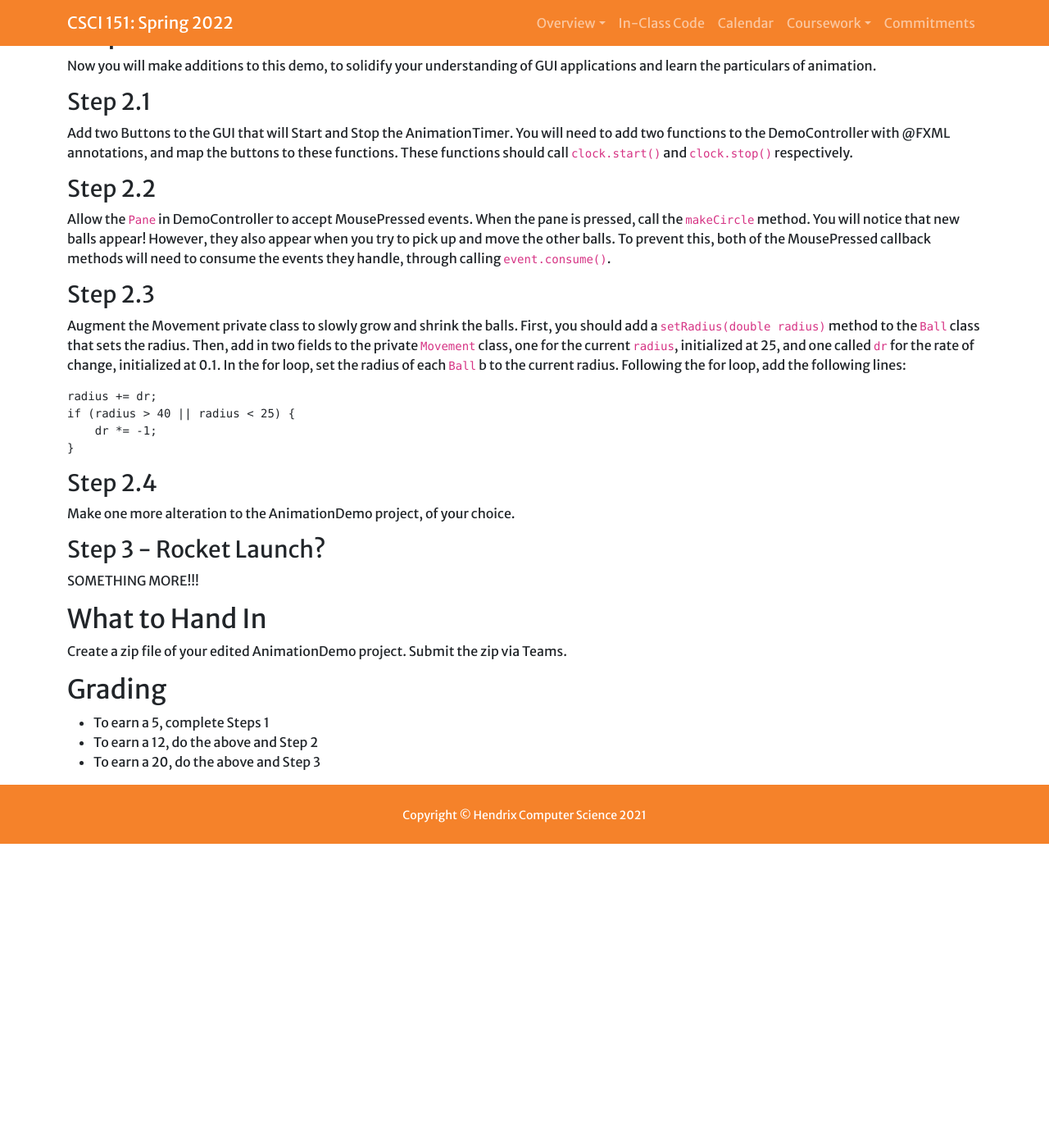
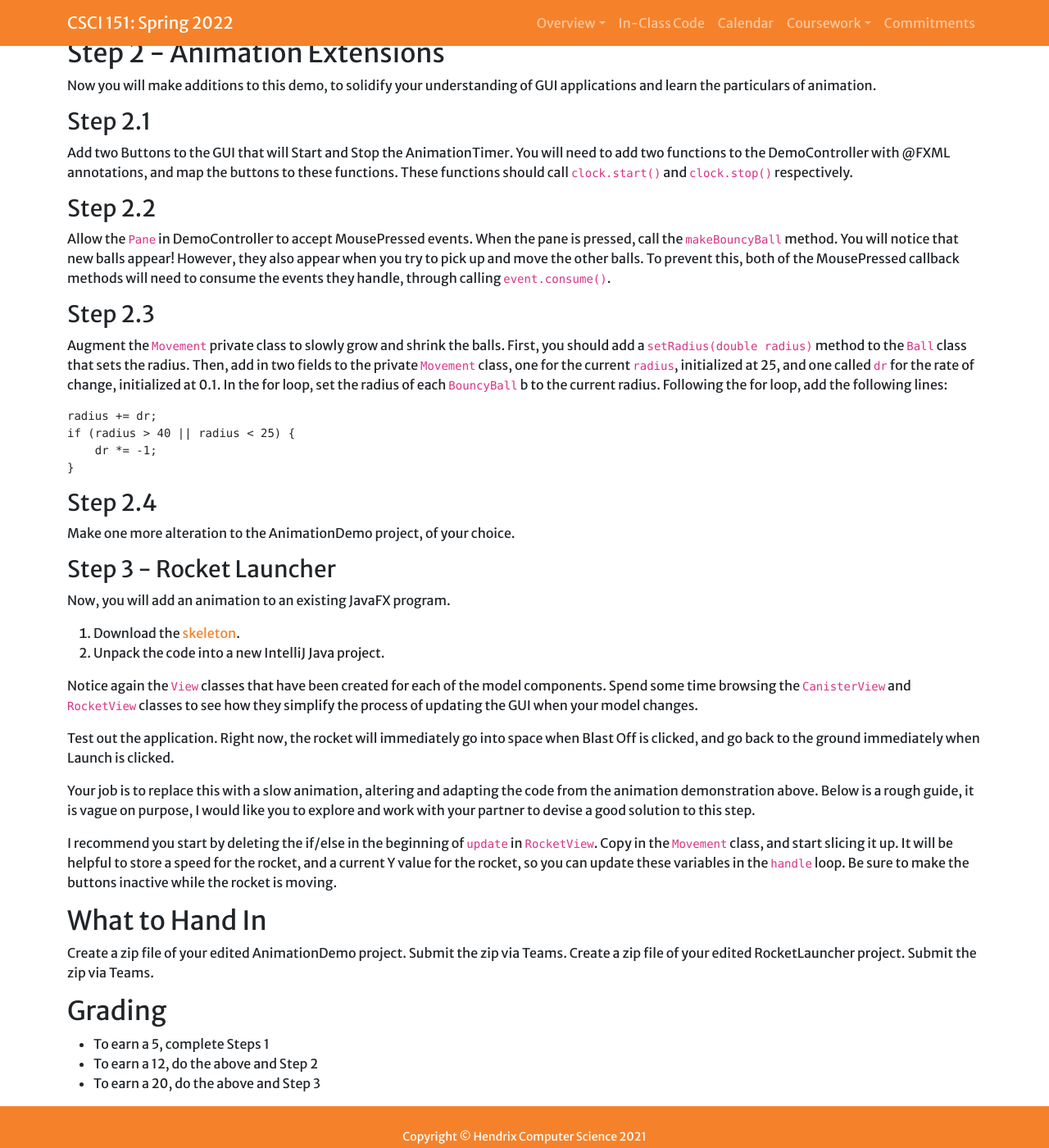
Before and after one commit to Hendrix-CS/csci151, a Jekyll site: the page built from labs/animation.md, in a window 1280 px wide and 1400 px high, scrolled down 732 px. Shown: the whole window at 82% size. Built offline with Jekyll 4.4.1, drawn with Linux system fonts in a browser that asks for light colours; a script that is not in the unit is left out; our own code applies the rules of GitHub Pages for plain Markdown files; before the commit the page ends 1761 px from its top, so only the background shows below that; some of the changed text lies outside the part shown.

Commit message:
Adding in Rocket Launch to Lab description

```diff
--- a/labs/animation.md
+++ b/labs/animation.md
@@ -20,18 +20,20 @@ using JavaFX.
 
 To create an application using JavaFX, we will need a number of pieces.
 There will often be a Model, View, Controller, and Application. For our
-animation example we will deconstruct and augment a bouncing ball demonstration.
+animation example we will deconstruct and augment a bouncing ball demonstration,
+then apply these lessons to make a rocket launch and land.
 
-## Step 1 - Animation
+## Step 1 - Animation Demonstration
 
 1.  Download the [skeleton](../code/animationdemo.zip) for the next two steps.
 2.  Unpack the code into a new IntelliJ Java project.
 
-In this demo, you will find a `Ball` class, the Model portion of our application,
+In this demo, you will find a `BouncyBall` class, the Model portion of our application,
 that controls a bouncing ball in a javafx `Pane`.
 Our FXML view consists of a `BorderPane` with a `Pane` in the center.
 The `DemoController` class
-coordinates between the events collected in the `Pane` view and the `Ball` model.
+coordinates between the events collected in the `Pane` view and the `BouncyBall` model,
+and the `BouncyBallView` class projects the `BouncyBall` on the screen.
 
 Run the GUI to see 5 balls drawn and move on the pane with random directions and
 speeds. When you select a ball, it will change color to red and stop moving. You can
@@ -53,19 +55,18 @@ the buttons to these functions. These functions should call `clock.start()` and
 ### Step 2.2
 
 Allow the `Pane` in DemoController to accept MousePressed events. When the
-pane is pressed, call the `makeCircle` method. You will notice that new balls
+pane is pressed, call the `makeBouncyBall` method. You will notice that new balls
 appear! However, they also appear when you try to pick up and move the
 other balls. To prevent this, both of the MousePressed callback methods will need
 to consume the events they handle, through calling `event.consume()`.
 
 ### Step 2.3
 
-Augment the Movement private class to slowly grow and shrink the
+Augment the `Movement` private class to slowly grow and shrink the
 balls. First, you should add a `setRadius(double radius)` method to the `Ball`
 class that sets the radius. Then, add in two fields to the private `Movement` class,
 one for the current `radius`, initialized at 25, and one called `dr` for the rate of change,
-initialized at 0.1. In the for loop, set the radius of each `Ball` b to the current
-radius. Following the for loop, add the following lines:
+initialized at 0.1. In the for loop, set the radius of each `BouncyBall` b to the current radius. Following the for loop, add the following lines:
 
 <!-- -->
 
@@ -79,13 +80,30 @@ radius. Following the for loop, add the following lines:
 
 Make one more alteration to the AnimationDemo project, of your choice.
 
-### Step 3 - Rocket Launch?
+### Step 3 - Rocket Launcher
 
-SOMETHING MORE!!!
+Now, you will add an animation to an existing JavaFX program.
+
+1.  Download the [skeleton](../code/RocketLauncher.zip).
+2.  Unpack the code into a new IntelliJ Java project.
+
+Notice again the `View` classes that have been created for each of the
+model components. Spend some time browsing the `CanisterView` and `RocketView`
+classes to see how they simplify the process of updating the GUI when your
+model changes.
+
+Test out the application. Right now, the rocket will immediately go into space when
+Blast Off is clicked, and go back to the ground immediately when Launch is clicked.
+
+Your job is to replace this with a slow animation, altering and adapting the code
+from the animation demonstration above. Below is a rough guide, it is vague on purpose, I would like you to explore and work with your partner to devise a good solution to this step.
+
+I recommend you start by deleting the if/else in the beginning of `update` in `RocketView`. Copy in the `Movement` class, and start slicing it up. It will be helpful to store a speed for the rocket, and a current Y value for the rocket, so you can update these variables in the `handle` loop. Be sure to make the buttons inactive while the rocket is moving.
 
 ## What to Hand In
 
 Create a zip file of your edited AnimationDemo project. Submit the zip via Teams.
+Create a zip file of your edited RocketLauncher project. Submit the zip via Teams.
 
 ## Grading
 
```
Also changed, not shown: projects/final-project.md (+1 -1 lines), projects/gui-animation.md (+2 -2 lines).
